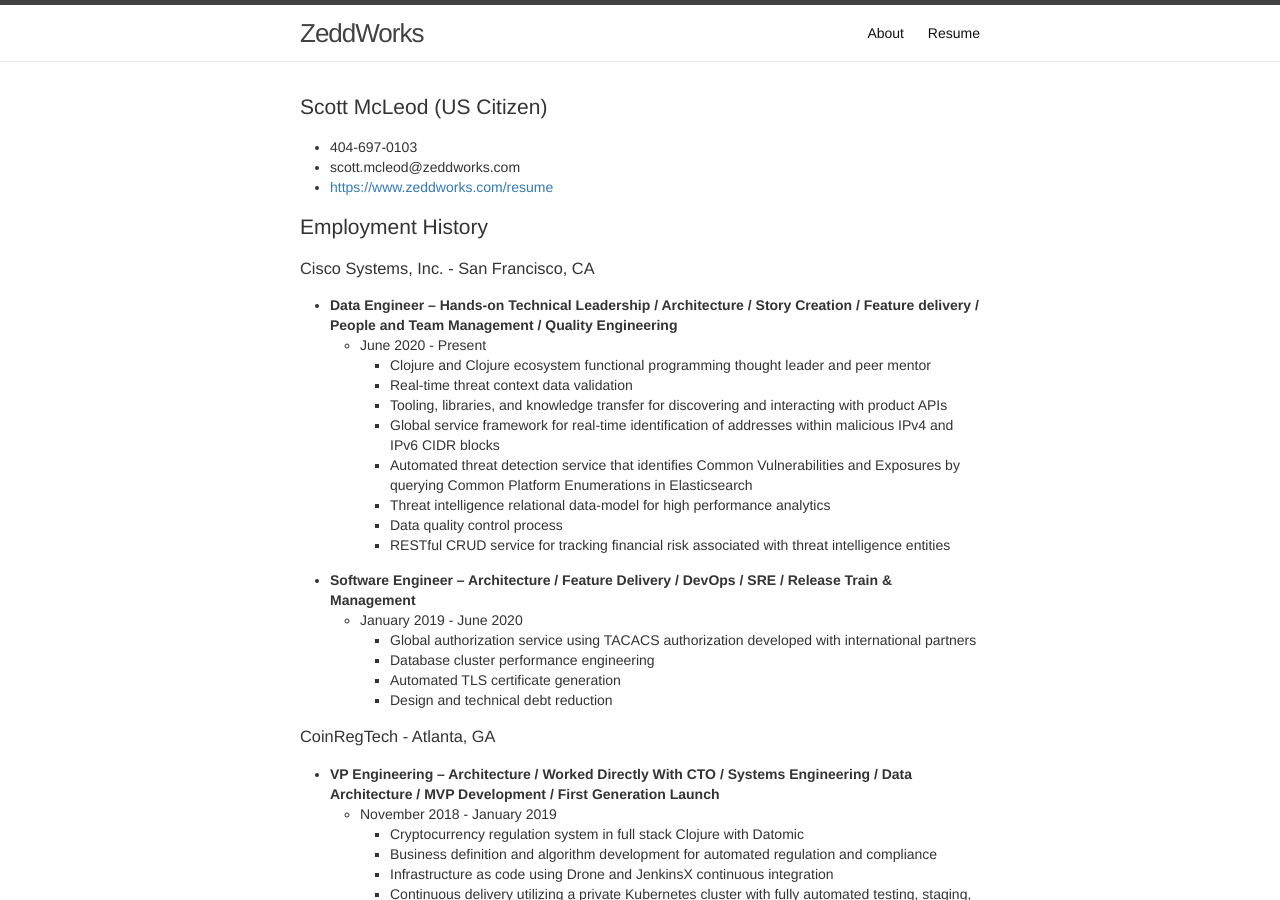
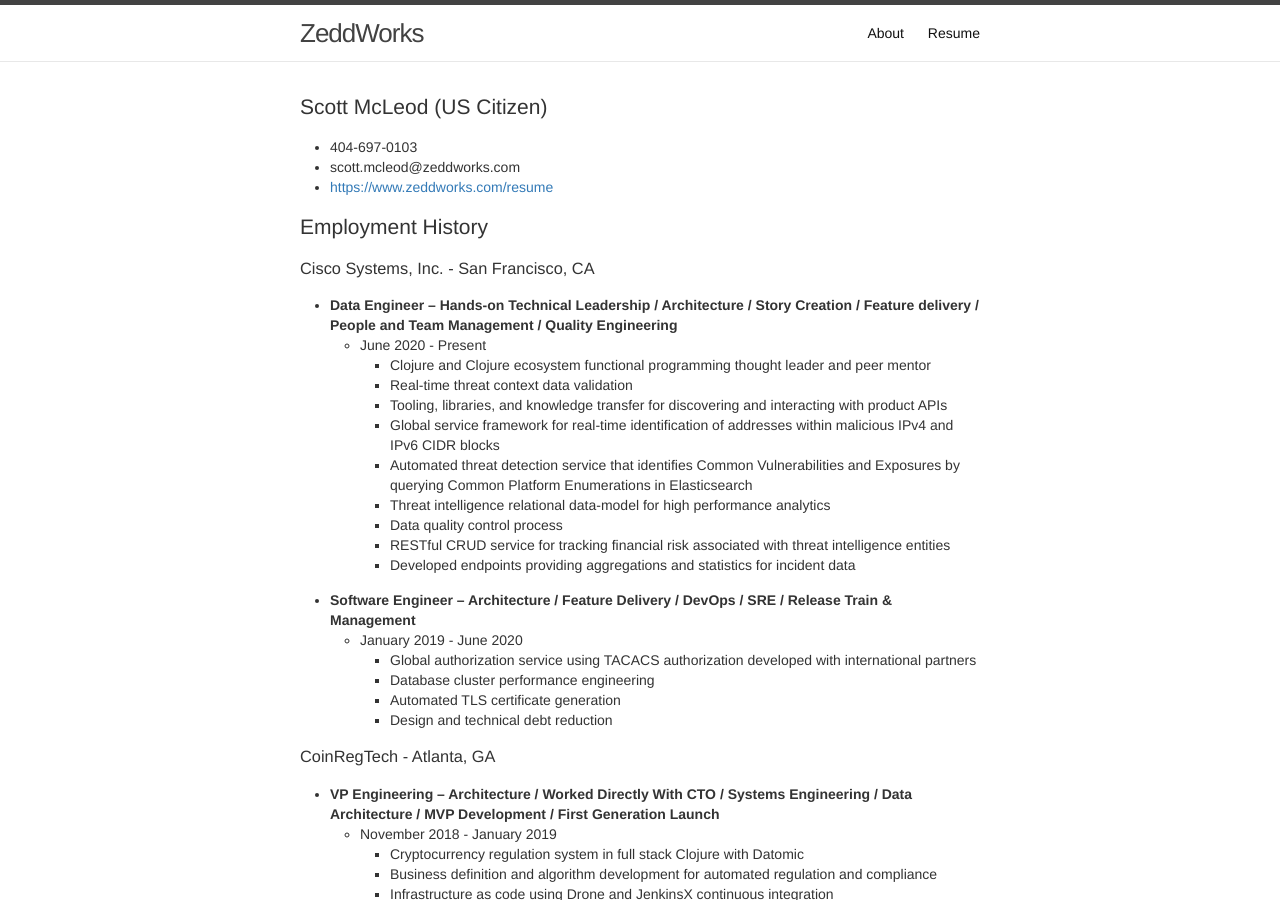
Before and after one commit to halcyon/www.zeddworks.com, a Jekyll site: the page built from resume.html, in a window 1280 px wide and 900 px high. Built offline with Jekyll 4.4.1, drawn with Linux system fonts in a browser that asks for light colours.

Commit message:
Updating resume

```diff
--- a/resume.html
+++ b/resume.html
@@ -10,9 +10,9 @@ categories:
 permalink: /resume
 ---
 
-<div id="outline-container-org73df40d" class="outline-2">
-<h2 id="org73df40d">Scott McLeod (US Citizen)</h2>
-<div class="outline-text-2" id="text-org73df40d">
+<div id="outline-container-org066ba19" class="outline-2">
+<h2 id="org066ba19">Scott McLeod (US Citizen)</h2>
+<div class="outline-text-2" id="text-org066ba19">
 <ul class="org-ul">
 <li>404-697-0103</li>
 <li>scott.mcleod@zeddworks.com</li>
@@ -21,19 +21,19 @@ permalink: /resume
 </div>
 </div>
 
-<div id="outline-container-orgef5630e" class="outline-2">
-<h2 id="orgef5630e">Employment History</h2>
-<div class="outline-text-2" id="text-orgef5630e">
+<div id="outline-container-org46837fa" class="outline-2">
+<h2 id="org46837fa">Employment History</h2>
+<div class="outline-text-2" id="text-org46837fa">
 </div>
-<div id="outline-container-orge7ae8ca" class="outline-3">
-<h3 id="orge7ae8ca">Cisco Systems, Inc. - San Francisco, CA</h3>
-<div class="outline-text-3" id="text-orge7ae8ca">
+<div id="outline-container-org83290ff" class="outline-3">
+<h3 id="org83290ff">Cisco Systems, Inc. - San Francisco, CA</h3>
+<div class="outline-text-3" id="text-org83290ff">
 </div>
 <ul class="org-ul">
-<li><a id="org3c09511"></a><b>Data Engineer &#x2013; Hands-on Technical Leadership / Architecture / Story Creation / Feature delivery / People and Team Management / Quality Engineering</b><br />
+<li><a id="org87630de"></a><b>Data Engineer &#x2013; Hands-on Technical Leadership / Architecture / Story Creation / Feature delivery / People and Team Management / Quality Engineering</b><br />
 <ul class="org-ul">
-<li><a id="orge3f7c51"></a>June 2020 - Present<br />
-<div class="outline-text-5" id="text-orge3f7c51">
+<li><a id="orgae2b58d"></a>June 2020 - Present<br />
+<div class="outline-text-5" id="text-orgae2b58d">
 <ul class="org-ul">
 <li>Clojure and Clojure ecosystem functional programming thought
 leader and peer mentor</li>
@@ -48,16 +48,17 @@ Enumerations in Elasticsearch</li>
 <li>Threat intelligence relational data-model for high performance analytics</li>
 <li>Data quality control process</li>
 <li>RESTful CRUD service for tracking financial risk associated with threat intelligence entities</li>
+<li>Developed endpoints providing aggregations and statistics for incident data</li>
 </ul>
 </div>
 </li>
 </ul>
 </li>
 
-<li><a id="orgc6ef3bf"></a><b>Software Engineer &#x2013; Architecture / Feature Delivery / DevOps / SRE / Release Train &amp; Management</b><br />
+<li><a id="orgf4b804b"></a><b>Software Engineer &#x2013; Architecture / Feature Delivery / DevOps / SRE / Release Train &amp; Management</b><br />
 <ul class="org-ul">
-<li><a id="orge625dd6"></a>January 2019 - June 2020<br />
-<div class="outline-text-5" id="text-orge625dd6">
+<li><a id="org1d1d30d"></a>January 2019 - June 2020<br />
+<div class="outline-text-5" id="text-org1d1d30d">
 <ul class="org-ul">
 <li>Global authorization service using TACACS authorization
 developed with international partners</li>
@@ -72,15 +73,15 @@ developed with international partners</li>
 </ul>
 </div>
 
-<div id="outline-container-org472b920" class="outline-3">
-<h3 id="org472b920">CoinRegTech - Atlanta, GA</h3>
-<div class="outline-text-3" id="text-org472b920">
+<div id="outline-container-orgf99a07b" class="outline-3">
+<h3 id="orgf99a07b">CoinRegTech - Atlanta, GA</h3>
+<div class="outline-text-3" id="text-orgf99a07b">
 </div>
 <ul class="org-ul">
-<li><a id="orgb6fd583"></a><b>VP Engineering &#x2013; Architecture / Worked Directly With CTO / Systems Engineering / Data Architecture / MVP Development / First Generation Launch</b><br />
+<li><a id="org78391c0"></a><b>VP Engineering &#x2013; Architecture / Worked Directly With CTO / Systems Engineering / Data Architecture / MVP Development / First Generation Launch</b><br />
 <ul class="org-ul">
-<li><a id="orgd2e4542"></a>November 2018 - January 2019<br />
-<div class="outline-text-5" id="text-orgd2e4542">
+<li><a id="org5f7a5cd"></a>November 2018 - January 2019<br />
+<div class="outline-text-5" id="text-org5f7a5cd">
 <ul class="org-ul">
 <li>Cryptocurrency regulation system in full stack Clojure with
 Datomic</li>
@@ -98,15 +99,15 @@ fully automated testing, staging, and deployment to production</li>
 </ul>
 </div>
 
-<div id="outline-container-org8339933" class="outline-3">
-<h3 id="org8339933">RentPath - LLC Atlanta, GA</h3>
-<div class="outline-text-3" id="text-org8339933">
+<div id="outline-container-org5760889" class="outline-3">
+<h3 id="org5760889">RentPath - LLC Atlanta, GA</h3>
+<div class="outline-text-3" id="text-org5760889">
 </div>
 <ul class="org-ul">
-<li><a id="org6d72a51"></a><b>Senior Clojure Developer/Architect &#x2013; Product Development</b><br />
+<li><a id="org45cd712"></a><b>Senior Clojure Developer/Architect &#x2013; Product Development</b><br />
 <ul class="org-ul">
-<li><a id="orgab807fa"></a>October 2015 - November 2018<br />
-<div class="outline-text-5" id="text-orgab807fa">
+<li><a id="orgab2ef1f"></a>October 2015 - November 2018<br />
+<div class="outline-text-5" id="text-orgab2ef1f">
 <ul class="org-ul">
 <li>Ported data backend from Endeca to Elasticsearch</li>
 <li>Regression test suite utilizing Clojure spec and generative
@@ -121,15 +122,15 @@ transformation platform</li>
 </ul>
 </div>
 
-<div id="outline-container-org8c873c8" class="outline-3">
-<h3 id="org8c873c8">Connolly iHealth Technologies - Sandy Springs, GA</h3>
-<div class="outline-text-3" id="text-org8c873c8">
+<div id="outline-container-orga70e8c6" class="outline-3">
+<h3 id="orga70e8c6">Connolly iHealth Technologies - Sandy Springs, GA</h3>
+<div class="outline-text-3" id="text-orga70e8c6">
 </div>
 <ul class="org-ul">
-<li><a id="orgbd5abb8"></a><b>Senior Technical Architect</b><br />
+<li><a id="org6b0256f"></a><b>Senior Technical Architect</b><br />
 <ul class="org-ul">
-<li><a id="org134070f"></a>August 2014 - October 2015<br />
-<div class="outline-text-5" id="text-org134070f">
+<li><a id="orgbe2f3dd"></a>August 2014 - October 2015<br />
+<div class="outline-text-5" id="text-orgbe2f3dd">
 <ul class="org-ul">
 <li>Internationally deployed thought leader bringing delivery
 excellence and code quality mentorship to offshore teams</li>
@@ -143,15 +144,15 @@ excellence and code quality mentorship to offshore teams</li>
 </ul>
 </div>
 
-<div id="outline-container-org243822e" class="outline-3">
-<h3 id="org243822e">Izenda, LLC - Atlanta, GA</h3>
-<div class="outline-text-3" id="text-org243822e">
+<div id="outline-container-org3063053" class="outline-3">
+<h3 id="org3063053">Izenda, LLC - Atlanta, GA</h3>
+<div class="outline-text-3" id="text-org3063053">
 </div>
 <ul class="org-ul">
-<li><a id="orgf419028"></a><b>VP Engineering</b><br />
+<li><a id="org6b6545c"></a><b>VP Engineering</b><br />
 <ul class="org-ul">
-<li><a id="org6cffb99"></a>July 2013 - August 2014<br />
-<div class="outline-text-5" id="text-org6cffb99">
+<li><a id="org59dde79"></a>July 2013 - August 2014<br />
+<div class="outline-text-5" id="text-org59dde79">
 <ul class="org-ul">
 <li>Managed department of 25, converted team skill-set from .NET to
 Clojure/Functional Programming yielding significant
@@ -170,15 +171,15 @@ built on Clojure, Heroku, and Salesforce cloud technology</li>
 </ul>
 </div>
 
-<div id="outline-container-org34acc41" class="outline-3">
-<h3 id="org34acc41">InterContinentalExchange, Inc. - Sandy Springs, GA</h3>
-<div class="outline-text-3" id="text-org34acc41">
+<div id="outline-container-orgf226314" class="outline-3">
+<h3 id="orgf226314">InterContinentalExchange, Inc. - Sandy Springs, GA</h3>
+<div class="outline-text-3" id="text-orgf226314">
 </div>
 <ul class="org-ul">
-<li><a id="org7cff924"></a><b>Senior Web Developer</b><br />
+<li><a id="org430c3c1"></a><b>Senior Web Developer</b><br />
 <ul class="org-ul">
-<li><a id="orgb476cff"></a>2011 - 2013<br />
-<div class="outline-text-5" id="text-orgb476cff">
+<li><a id="org4a689e5"></a>2011 - 2013<br />
+<div class="outline-text-5" id="text-org4a689e5">
 <ul class="org-ul">
 <li>Developed new features for public facing website</li>
 <li>Provided querying and data transformation service for product
@@ -191,10 +192,10 @@ for social media</li>
 </ul>
 </li>
 
-<li><a id="org7cf1684"></a><b>SDLC Team Lead</b><br />
+<li><a id="orgea1b0b7"></a><b>SDLC Team Lead</b><br />
 <ul class="org-ul">
-<li><a id="org613bd1c"></a>2009 - 2011<br />
-<div class="outline-text-5" id="text-org613bd1c">
+<li><a id="orgc163aa0"></a>2009 - 2011<br />
+<div class="outline-text-5" id="text-orgc163aa0">
 <ul class="org-ul">
 <li>Responsible for on-boarding new acquisitions to SDLC</li>
 <li>System monitoring dashboard</li>
@@ -204,10 +205,10 @@ for social media</li>
 </ul>
 </li>
 
-<li><a id="org26226fb"></a><b>R&amp;D Systems Engineer</b><br />
+<li><a id="org7c58f95"></a><b>R&amp;D Systems Engineer</b><br />
 <ul class="org-ul">
-<li><a id="org92d6d83"></a>2007 - 2009<br />
-<div class="outline-text-5" id="text-org92d6d83">
+<li><a id="orgff0c678"></a>2007 - 2009<br />
+<div class="outline-text-5" id="text-orgff0c678">
 <ul class="org-ul">
 <li>Revamped SDLC and release pipeline</li>
 <li>Data architecture for LDAP clusters</li>
@@ -222,15 +223,15 @@ in parallel within a one-hour maintenance window</li>
 </ul>
 </div>
 
-<div id="outline-container-orgfe77d51" class="outline-3">
-<h3 id="orgfe77d51">Equifax, Inc. - Alpharetta, GA</h3>
-<div class="outline-text-3" id="text-orgfe77d51">
+<div id="outline-container-org0ae3004" class="outline-3">
+<h3 id="org0ae3004">Equifax, Inc. - Alpharetta, GA</h3>
+<div class="outline-text-3" id="text-org0ae3004">
 </div>
 <ul class="org-ul">
-<li><a id="org9204445"></a><b>Application Developer IV</b><br />
+<li><a id="org579b215"></a><b>Application Developer IV</b><br />
 <ul class="org-ul">
-<li><a id="orgdde590a"></a>Mar 2007 - Dec 2007<br />
-<div class="outline-text-5" id="text-orgdde590a">
+<li><a id="org6e4cf94"></a>Mar 2007 - Dec 2007<br />
+<div class="outline-text-5" id="text-org6e4cf94">
 <ul class="org-ul">
 <li>Server-side invocation and monitoring agent for job control
 system</li>
@@ -240,10 +241,10 @@ system</li>
 </ul>
 </li>
 
-<li><a id="orga8fa3a4"></a><b>Development Infrastructure Architect</b><br />
+<li><a id="org726378b"></a><b>Development Infrastructure Architect</b><br />
 <ul class="org-ul">
-<li><a id="orgc4fd567"></a>Feb 2006 - Mar 2007<br />
-<div class="outline-text-5" id="text-orgc4fd567">
+<li><a id="orga0b5e8f"></a>Feb 2006 - Mar 2007<br />
+<div class="outline-text-5" id="text-orga0b5e8f">
 <ul class="org-ul">
 <li>Automated deployment of continuous integration environments</li>
 <li>Perforce and Subversion administration</li>
@@ -254,10 +255,10 @@ system</li>
 </ul>
 </li>
 
-<li><a id="org392271a"></a><b>CM Team Lead</b><br />
+<li><a id="orgc1f4c65"></a><b>CM Team Lead</b><br />
 <ul class="org-ul">
-<li><a id="orgf2a9017"></a>Oct 2005 - Feb 2006<br />
-<div class="outline-text-5" id="text-orgf2a9017">
+<li><a id="org28dce12"></a>Oct 2005 - Feb 2006<br />
+<div class="outline-text-5" id="text-org28dce12">
 <ul class="org-ul">
 <li>SDLC</li>
 </ul>
@@ -269,13 +270,13 @@ system</li>
 </div>
 </div>
 
-<div id="outline-container-org4c836cf" class="outline-2">
-<h2 id="org4c836cf">Open Source</h2>
-<div class="outline-text-2" id="text-org4c836cf">
+<div id="outline-container-orgfa6d97b" class="outline-2">
+<h2 id="orgfa6d97b">Open Source</h2>
+<div class="outline-text-2" id="text-orgfa6d97b">
 </div>
 <ul class="org-ul">
-<li><a id="orgede7c3b"></a><b>Maintainer</b><br />
-<div class="outline-text-4" id="text-orgede7c3b">
+<li><a id="org94b75e3"></a><b>Maintainer</b><br />
+<div class="outline-text-4" id="text-org94b75e3">
 <ul class="org-ul">
 <li><a href="https://github.com/halcyon/asdf-java">ASDF Java plugin</a></li>
 <li><a href="https://github.com/halcyon/asdf-maven">ASDF Maven plugin</a></li>
@@ -284,8 +285,8 @@ system</li>
 </div>
 </li>
 
-<li><a id="org20414df"></a><b>Contributor</b><br />
-<div class="outline-text-4" id="text-org20414df">
+<li><a id="org44f2568"></a><b>Contributor</b><br />
+<div class="outline-text-4" id="text-org44f2568">
 <ul class="org-ul">
 <li><a href="https://github.com/smashedtoatoms/asdf-sbcl">ASDF SBCL plugin</a></li>
 <li><a href="https://github.com/ardumont/org2jekyll">Org2Jekyll</a></li>
@@ -299,13 +300,13 @@ system</li>
 </ul>
 </div>
 
-<div id="outline-container-orgc9419c1" class="outline-2">
-<h2 id="orgc9419c1">Education</h2>
-<div class="outline-text-2" id="text-orgc9419c1">
+<div id="outline-container-org520f84d" class="outline-2">
+<h2 id="org520f84d">Education</h2>
+<div class="outline-text-2" id="text-org520f84d">
 </div>
 <ul class="org-ul">
-<li><a id="orgcf16e0e"></a><b>Georgia Institute of Technology - Atlanta, GA</b><br />
-<div class="outline-text-4" id="text-orgcf16e0e">
+<li><a id="orgf486191"></a><b>Georgia Institute of Technology - Atlanta, GA</b><br />
+<div class="outline-text-4" id="text-orgf486191">
 <ul class="org-ul">
 <li>Bachelor of Computer Science (2007)</li>
 <li>Certificate in Industrial Organizational Psychology (2007)</li>
@@ -313,8 +314,8 @@ system</li>
 </div>
 </li>
 
-<li><a id="orgd03de4a"></a><b>Continuing Education</b><br />
-<div class="outline-text-4" id="text-orgd03de4a">
+<li><a id="org951f32f"></a><b>Continuing Education</b><br />
+<div class="outline-text-4" id="text-org951f32f">
 <ul class="org-ul">
 <li>Computational Investing, Part I - Georgia Institute of
 Technology (2012)</li>
```
